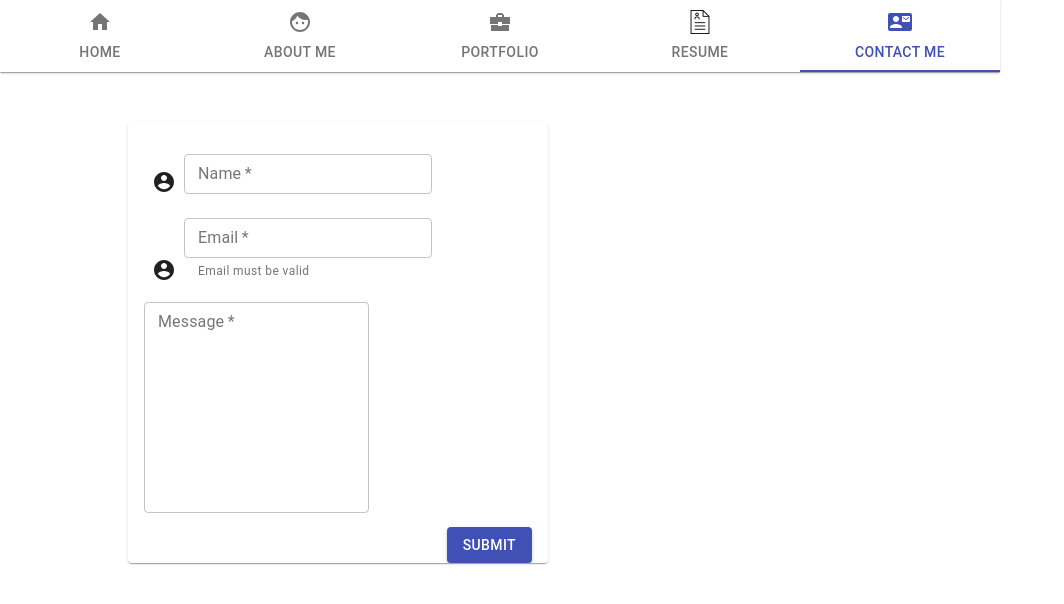
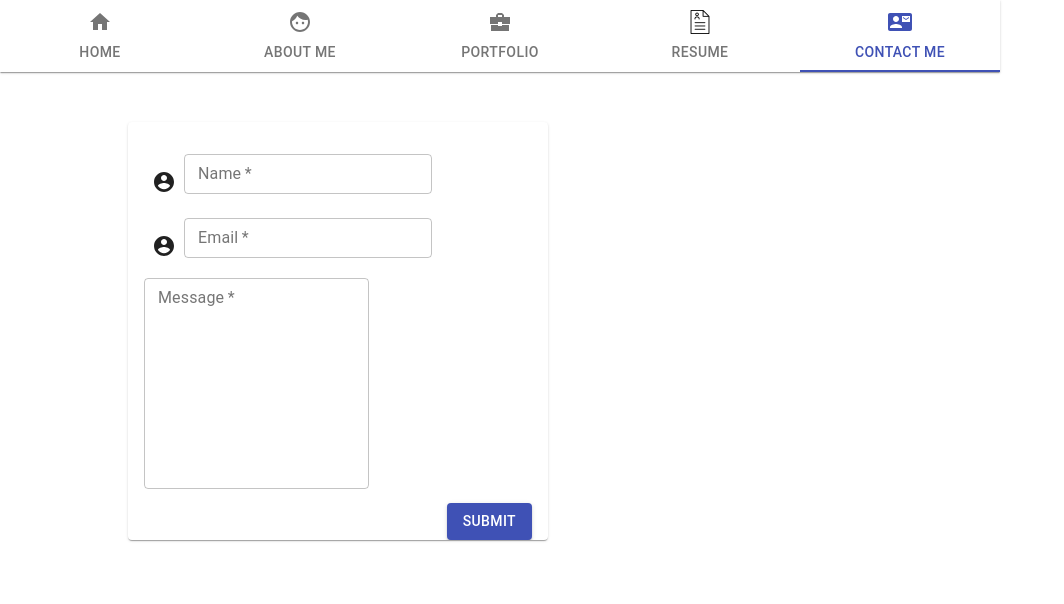
Before and after one commit to yjeafar/yjeafar.github.io, a React (Create React App) app in the folder website/: page /contact-me in a window 1280 px wide. Shown: the top 604 px of the page, without its empty margins (0-1064 px from the left). Built offline with nearby package versions, Linux system fonts and the light colour scheme.

Commit message:
added email validation

```diff
--- a/website/src/js/contact-me.js
+++ b/website/src/js/contact-me.js
@@ -24,56 +24,63 @@ const useStyles = makeStyles((theme) => ({
 
 export default function ContactMe() {
 
-  const [name, setName] = useState(" ")
+  const [name, setName] = useState(" "); // Set initial state, space used so no error displayed on page load
 
-  const [email, setEmail] = useState(" ")
+  const [email, setEmail] = useState(" ");
 
-  const [message, setMessage] = useState(" ")
+  const [message, setMessage] = useState(" ");
 
   const onSubmit = data => console.log(data);
 
   const classes = useStyles();
 
-  function checkEmail(e) {
-    console.log(e)
-    return false;
-  }
-
-  function checkError() {
-    console.log(name)
-    return (name === 'hi');
-
-  }
-
   function getErrorText(label) {
-    console.log(email)
     switch(label) {
       case 'name':
         if (!name) {
-          return ("Name must not be empty");
+          return ("Name can't not be empty");
         }
         break;
       case 'email':
-        if (email.length <= 1 ) {
-          return ("Email must be valid");
+        if (email.length < 1) {
+          return ("Email can't be empty");
+        }
+        else if (email !== ' ' && email.length > 1 && !email.match(/(?:[a-z0-9!#$%&'*+/=?^_`{|}~-]+(?:\.[a-z0-9!#$%&'*+/=?^_`{|}~-]+)*|"(?:[\x01-\x08\x0b\x0c\x0e-\x1f\x21\x23-\x5b\x5d-\x7f]|\\[\x01-\x09\x0b\x0c\x0e-\x7f])*")@(?:(?:[a-z0-9](?:[a-z0-9-]*[a-z0-9])?\.)+[a-z0-9](?:[a-z0-9-]*[a-z0-9])?|\[(?:(?:(2(5[0-5]|[0-4][0-9])|1[0-9][0-9]|[1-9]?[0-9]))\.){3}(?:(2(5[0-5]|[0-4][0-9])|1[0-9][0-9]|[1-9]?[0-9])|[a-z0-9-]*[a-z0-9]:(?:[\x01-\x08\x0b\x0c\x0e-\x1f\x21-\x5a\x53-\x7f]|\\[\x01-\x09\x0b\x0c\x0e-\x7f])+)\])/)) {
+          return ('Invalid Email');
         }
         break;
       case 'message':
         if (!message)
-        return ("Message must not be empty");
+        return ("Message can't not be empty");
         break;
       }
   }
 
-  function handleSubmit(e) {
+  function checkLength(label) {
+    if (label === 'message') {
+      if (message.length <= 5) {
+        return('Message is too short')
+      }
+    }
+  }
 
+  function handleSubmit() {
+      if (message === ' ') {
+        return false;
+      }
   }
+
+  function afterSubmission(event) {
+    event.preventDefault();
+    let name = '';
+
+}
 
   return (
     <div className="ContactMe">
       <Card className={classes.card}>
         <CardContent>
-            <form className={classes.root} autoComplete="off" onSubmit={handleSubmit(onSubmit)}>
+            <form className={classes.root} autoComplete="off"  onSubmit={handleSubmit(onSubmit)}>
               <div className={classes.margin}>
                 <Grid container spacing={1} alignItems="flex-end">
                   <Grid item>
@@ -81,15 +88,15 @@ export default function ContactMe() {
                   </Grid>
                   <Grid item>
                     <TextField
-                      error={ !name }
-                      helperText={ getErrorText('name')}
+                      error={ !name } // Empty name, initialized to be a space so this is not triggered
+                      helperText={ getErrorText('name')} // Only show helper text on error
                       id="input-with-icon-grid"
                       label="Name"
                       name="name"
                       required
                       variant="outlined"
                       margin="dense"
-                      onChange={e => setName(e.target.value)}
+                      onChange={e => setName(e.target.value)} // Set state hook to new value everytime it changes
                     />
                   </Grid>
                 </Grid>
@@ -101,11 +108,10 @@ export default function ContactMe() {
                   </Grid>
                   <Grid item>
                     <TextField
-                      error={ !email }
+                      error={ !email || (email !== " " && email.length > 1 && !email.match(/(?:[a-z0-9!#$%&'*+/=?^_`{|}~-]+(?:\.[a-z0-9!#$%&'*+/=?^_`{|}~-]+)*|"(?:[\x01-\x08\x0b\x0c\x0e-\x1f\x21\x23-\x5b\x5d-\x7f]|\\[\x01-\x09\x0b\x0c\x0e-\x7f])*")@(?:(?:[a-z0-9](?:[a-z0-9-]*[a-z0-9])?\.)+[a-z0-9](?:[a-z0-9-]*[a-z0-9])?|\[(?:(?:(2(5[0-5]|[0-4][0-9])|1[0-9][0-9]|[1-9]?[0-9]))\.){3}(?:(2(5[0-5]|[0-4][0-9])|1[0-9][0-9]|[1-9]?[0-9])|[a-z0-9-]*[a-z0-9]:(?:[\x01-\x08\x0b\x0c\x0e-\x1f\x21-\x5a\x53-\x7f]|\\[\x01-\x09\x0b\x0c\x0e-\x7f])+)\])/)) }
                       helperText={ getErrorText('email')}
                       id="input-with-icon-grid"
                       label="Email"
-                      type="email"
                       required
                       variant="outlined"
                       margin="dense"
```
